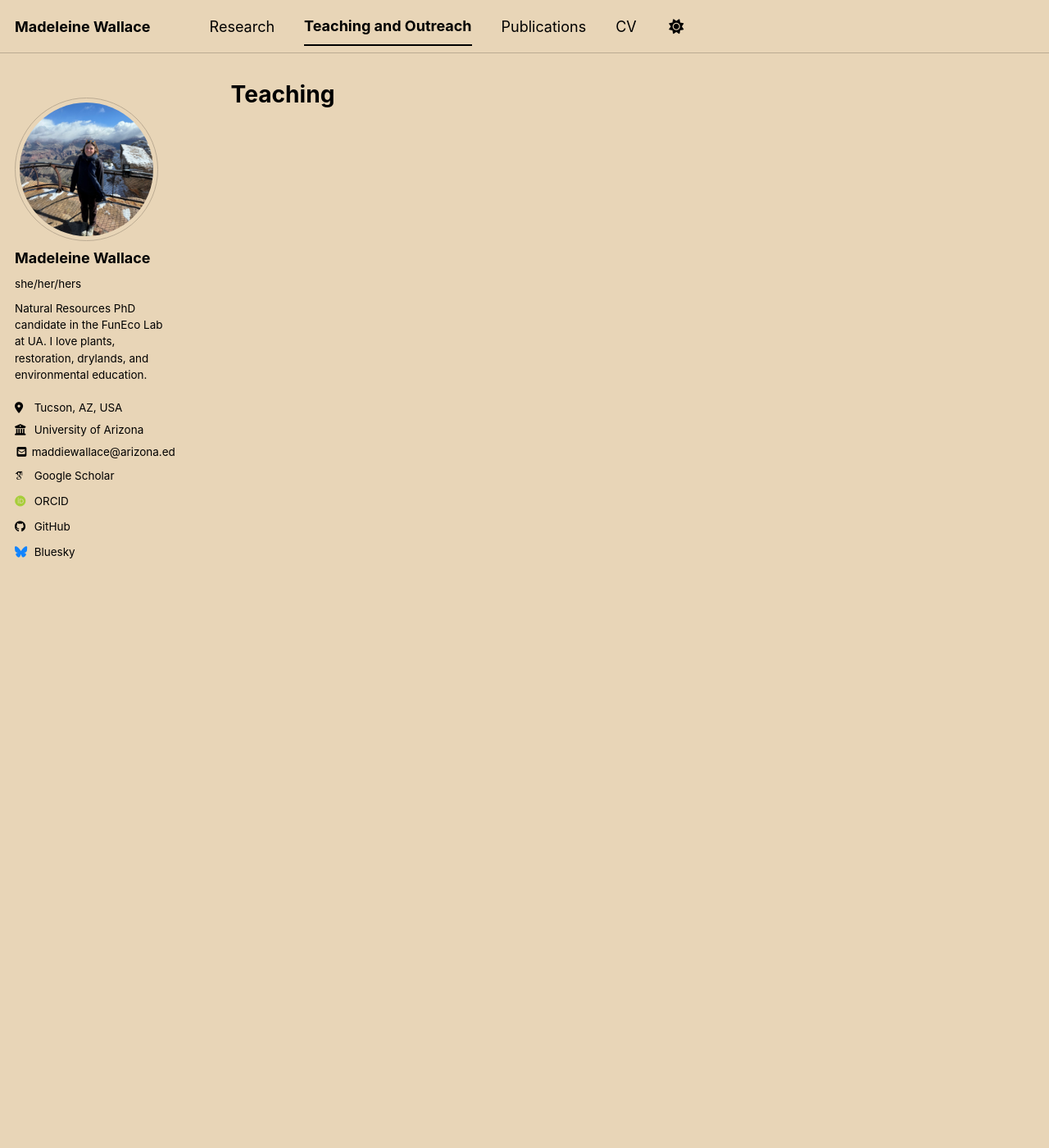
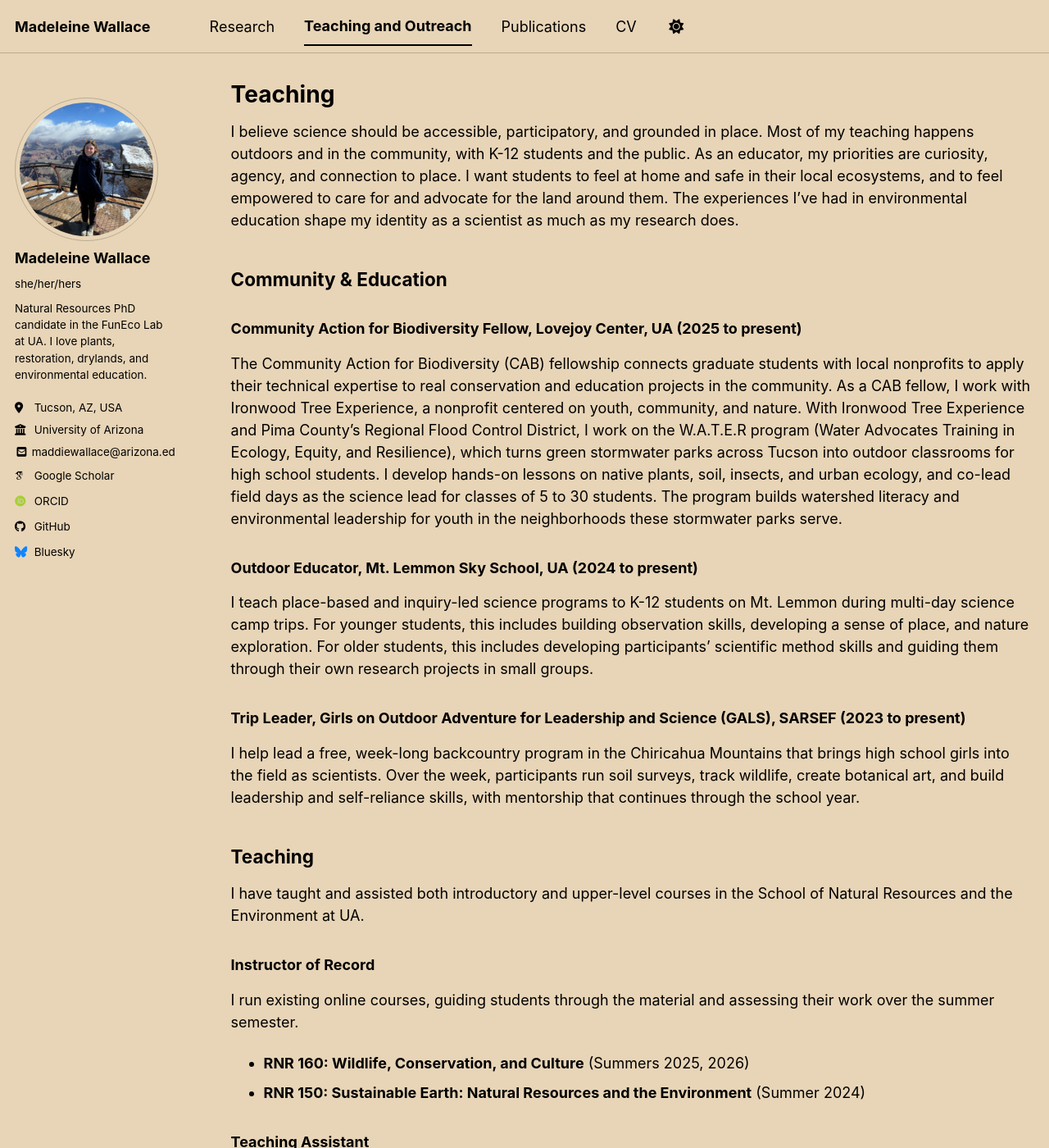
Before and after one commit to madeleinewallace/madeleinewallace.github.io, a Jekyll site: the page built from _pages/teaching.md, in a window 1280 px wide and 1400 px high. Shown: the whole window at 82% size. Built offline with Jekyll 4.4.1, drawn with Linux system fonts in a browser that asks for light colours; some web fonts are replaced; a script bundle is joined from its source files by our own code; library files that are not in the unit come from our copies; some of the changed text lies outside the part shown.

Commit message:
Update teaching.md

```diff
--- a/_pages/teaching.md
+++ b/_pages/teaching.md
@@ -5,8 +5,34 @@ permalink: /teaching/
 author_profile: true
 ---
 
-{% include base_path %}
+I believe science should be accessible, participatory, and grounded in place. Most of my teaching happens outdoors and in the community, with K-12 students and the public. As an educator, my priorities are curiosity, agency, and connection to place. I want students to feel at home and safe in their local ecosystems, and to feel empowered to care for and advocate for the land around them. The experiences I've had in environmental education shape my identity as a scientist as much as my research does.
 
-{% for post in site.teaching reversed %}
-  {% include archive-single.html %}
-{% endfor %}
+## Community & Education
+
+### Community Action for Biodiversity Fellow, Lovejoy Center, UA (2025 to present)
+
+The Community Action for Biodiversity (CAB) fellowship connects graduate students with local nonprofits to apply their technical expertise to real conservation and education projects in the community. As a CAB fellow, I work with Ironwood Tree Experience, a nonprofit centered on youth, community, and nature. With Ironwood Tree Experience and Pima County's Regional Flood Control District, I work on the W.A.T.E.R program (Water Advocates Training in Ecology, Equity, and Resilience), which turns green stormwater parks across Tucson into outdoor classrooms for high school students. I develop hands-on lessons on native plants, soil, insects, and urban ecology, and co-lead field days as the science lead for classes of 5 to 30 students. The program builds watershed literacy and environmental leadership for youth in the neighborhoods these stormwater parks serve.
+
+### Outdoor Educator, Mt. Lemmon Sky School, UA (2024 to present)
+
+I teach place-based and inquiry-led science programs to K-12 students on Mt. Lemmon during multi-day science camp trips. For younger students, this includes building observation skills, developing a sense of place, and nature exploration. For older students, this includes developing participants' scientific method skills and guiding them through their own research projects in small groups.
+
+### Trip Leader, Girls on Outdoor Adventure for Leadership and Science (GALS), SARSEF (2023 to present)
+
+I help lead a free, week-long backcountry program in the Chiricahua Mountains that brings high school girls into the field as scientists. Over the week, participants run soil surveys, track wildlife, create botanical art, and build leadership and self-reliance skills, with mentorship that continues through the school year.
+
+## Teaching
+
+I have taught and assisted both introductory and upper-level courses in the School of Natural Resources and the Environment at UA.
+
+### Instructor of Record
+
+I run existing online courses, guiding students through the material and assessing their work over the summer semester.
+
+- **RNR 160: Wildlife, Conservation, and Culture** (Summers 2025, 2026)
+- **RNR 150: Sustainable Earth: Natural Resources and the Environment** (Summer 2024)
+
+### Teaching Assistant
+
+- **RNR 321: Ecological Surveys and Sampling** (Spring 2023, 2024). I provided students one-on-one support during R labs and graded all lab materials.
+- **RNR 150: Sustainable Earth: Natural Resources and the Environment** (Fall 2023). I provided students one-on-one support during open office hours and graded all class materials.
```
